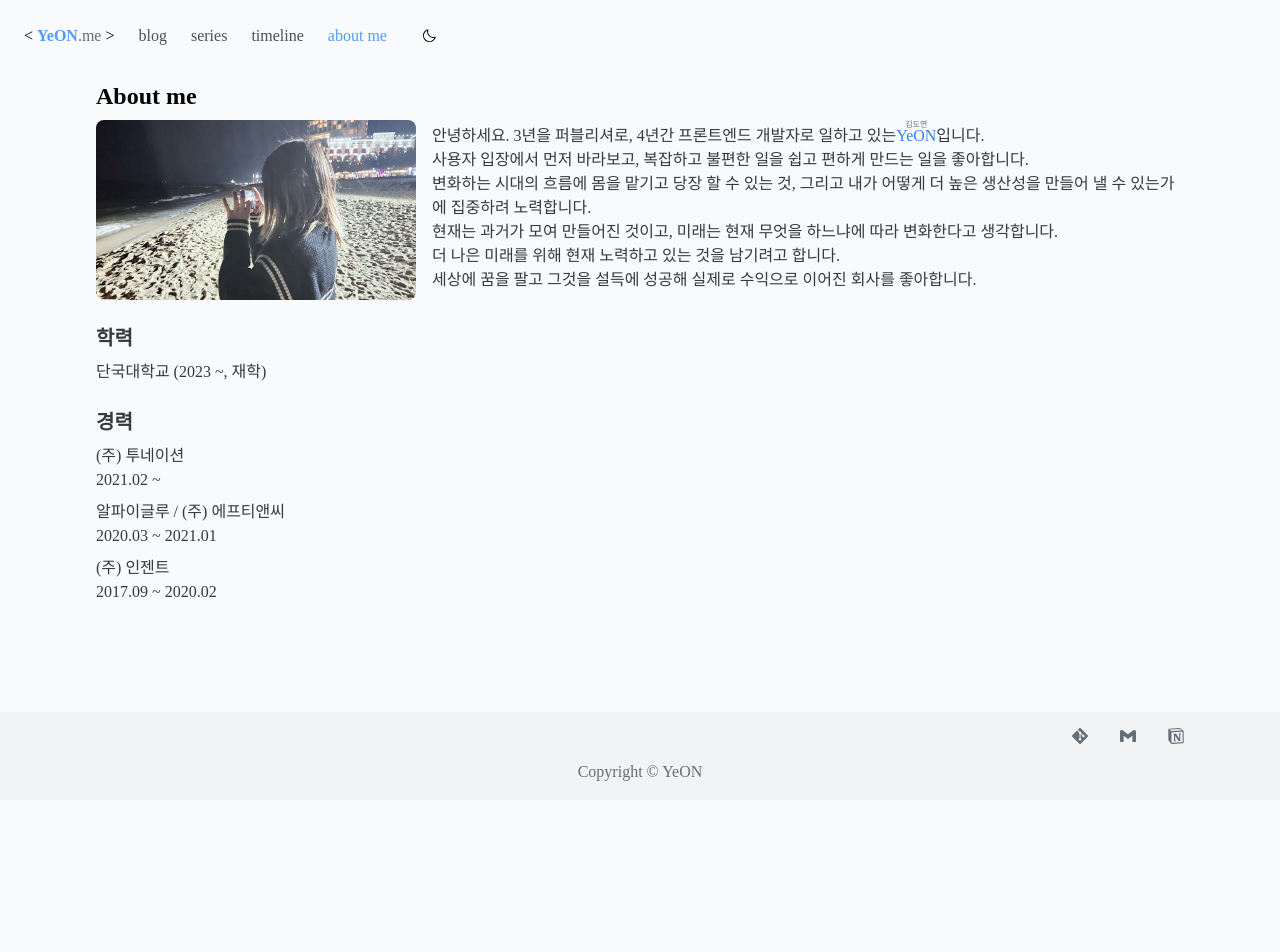
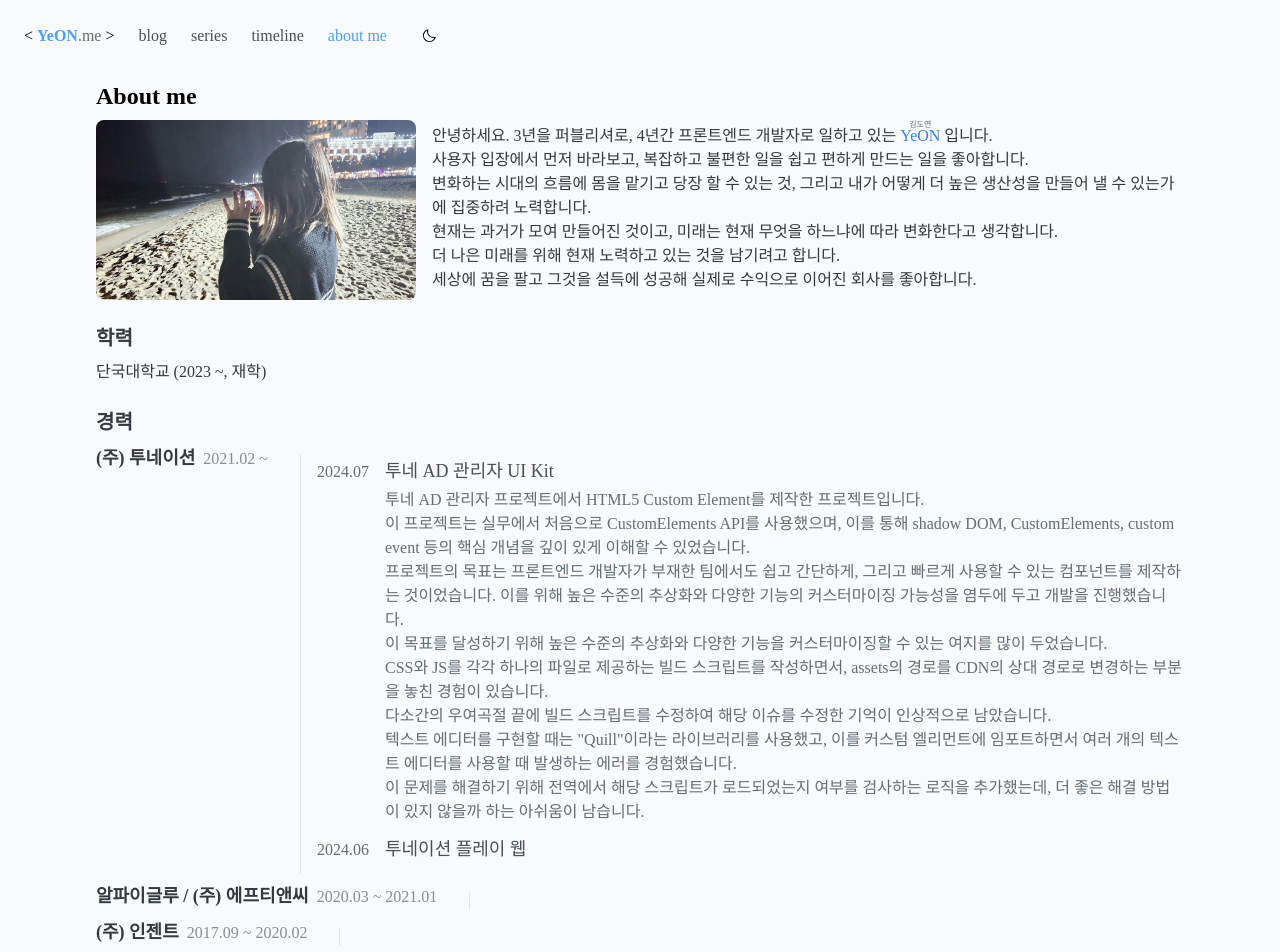
Before and after one commit to yeon990806/yeon990806.github.io, a Next.js app: page /about in a window 1280 px wide. Shown: the top 952 px of the page. Before the commit the page ends 800 px from the top, so only its background shows below. Built offline with nearby package versions, Linux system fonts and the light colour scheme; a web font is replaced by a local one.

Commit message:
feat: career 부분 수정

```diff
--- a/src/app/about/page.tsx
+++ b/src/app/about/page.tsx
@@ -1,29 +1,7 @@
 /* eslint-disable @next/next/no-img-element */
 import PageTitle from "@/components/layout/PageTitle";
-
-const YEAR = new Date().getFullYear() - 2020;
-
-const CAREER = [
-  {
-    company: '(주) 투네이션',
-    range: `2021.02 ~`,
-    experiences: [
-      {
-        title: '투네 AD 관리자 UI Kit',
-        desc: '',
-        trouble: '',
-      }
-    ]
-  },
-  {
-    company: '알파이글루 / (주) 에프티앤씨',
-    range: '2020.03 ~ 2021.01'
-  },
-  {
-    company: '(주) 인젠트',
-    range: '2017.09 ~ 2020.02'
-  }
-];
+import { CAREER_HISTORY, CAREER_YEAR } from "@/constant/career";
+import { groupedData } from "@/libs/util";
 
 const AboutPage = async () => {
 return (
@@ -35,8 +13,8 @@ return (
       <div className="grid grid-rows-1 gap-4 md:grid-cols-auto-1fr">
         <div className="min-w-[320px] overflow-hidden bg-no-repeat bg-cover bg-center rounded-lg aspect-video bg-profile"></div>
         <p className="leading-relax text-light-gray800 dark:text-dark-gray800">
-          안녕하세요. {YEAR - 1}년을 퍼블리셔로, {YEAR}년간 프론트엔드 개발자로 일하고 있는
-            <ruby className="text-light-blue500 dark:text-dark-blue500">
+          안녕하세요. {CAREER_YEAR - 1}년을 퍼블리셔로, {CAREER_YEAR}년간 프론트엔드 개발자로 일하고 있는
+            <ruby className="px-1 text-light-blue500 dark:text-dark-blue500">
               YeON
               <rt className="text-light-gray600 dark:text-dark-gray600">
                 김도연
@@ -65,15 +43,31 @@ return (
           경력
         </h6>
         <ul className="grid gap-2 mt-2">
-          { CAREER.map((item, idx) => (
-            <li key={idx}>
-              <div>
-                <h6>
+          { CAREER_HISTORY.map((item, idx) => (
+            <li key={idx} className="grid md:gap-8 md:grid-cols-auto-1fr">
+              <div className="inline-flex items-baseline gap-2">
+                <h6 className="text-lg font-semibold text-light-gray800 dark:text-dark-gray800">
                   {item.company}
                 </h6>
-                <div>
+                <div className="text-md text-light-gray500 dark:text-dark-gray500">
                   {item.range}
                 </div>
+              </div>
+              <div className="grid gap-4 pl-4 mt-2.5 border-l py-2">
+                {item.experiences.sort((a, b) => Number(b) - Number(a)).map((exp, idx) => (
+                  <div
+                    key={`${item.company}-exp-${idx}`}
+                    className="grid items-baseline gap-4 grid-cols-auto-1fr"
+                  >
+                    <div className="leading-none text-md text-semibold text-light-gray600 dark:text-dark-gray600">{exp.date}</div>
+                    <div className="grid gap-2">
+                      <div className="text-lg leading-none text-bold text-light-gray700 dark:text-dark-gray700">{exp.title}</div>
+                      <p className="whitespace-pre-wrap text-bold text-light-gray600 dark:text-dark-gray600 leading-relax">
+                        {exp.desc}
+                      </p>
+                    </div>
+                  </div>
+                ))}
               </div>
             </li>
           )) }
--- /dev/null
+++ b/src/constant/career.ts
@@ -0,0 +1,39 @@
+import { CareerHistoryType } from "@/libs/types";
+
+export const CAREER_YEAR = new Date().getFullYear() - 2020;
+
+export const CAREER_HISTORY: CareerHistoryType[] = [
+  {
+    company: '(주) 투네이션',
+    range: `2021.02 ~`,
+    experiences: [
+      {
+        title: '투네 AD 관리자 UI Kit',
+        date: '2024.07',
+        desc: `투네 AD 관리자 프로젝트에서 HTML5 Custom Element를 제작한 프로젝트입니다.
+이 프로젝트는 실무에서 처음으로 CustomElements API를 사용했으며, 이를 통해 shadow DOM, CustomElements, custom event 등의 핵심 개념을 깊이 있게 이해할 수 있었습니다.
+프로젝트의 목표는 프론트엔드 개발자가 부재한 팀에서도 쉽고 간단하게, 그리고 빠르게 사용할 수 있는 컴포넌트를 제작하는 것이었습니다. 이를 위해 높은 수준의 추상화와 다양한 기능의 커스터마이징 가능성을 염두에 두고 개발을 진행했습니다.
+이 목표를 달성하기 위해 높은 수준의 추상화와 다양한 기능을 커스터마이징할 수 있는 여지를 많이 두었습니다.
+CSS와 JS를 각각 하나의 파일로 제공하는 빌드 스크립트를 작성하면서, assets의 경로를 CDN의 상대 경로로 변경하는 부분을 놓친 경험이 있습니다.
+다소간의 우여곡절 끝에 빌드 스크립트를 수정하여 해당 이슈를 수정한 기억이 인상적으로 남았습니다.
+텍스트 에디터를 구현할 때는 "Quill"이라는 라이브러리를 사용했고, 이를 커스텀 엘리먼트에 임포트하면서 여러 개의 텍스트 에디터를 사용할 때 발생하는 에러를 경험했습니다.
+이 문제를 해결하기 위해 전역에서 해당 스크립트가 로드되었는지 여부를 검사하는 로직을 추가했는데, 더 좋은 해결 방법이 있지 않을까 하는 아쉬움이 남습니다.`
+      },
+      {
+        title: '투네이션 플레이 웹',
+        date: '2024.06',
+        desc: ''
+      }
+    ]
+  },
+  {
+    company: '알파이글루 / (주) 에프티앤씨',
+    range: '2020.03 ~ 2021.01',
+    experiences: []
+  },
+  {
+    company: '(주) 인젠트',
+    range: '2017.09 ~ 2020.02',
+    experiences: []
+  }
+];
--- a/src/libs/util.ts
+++ b/src/libs/util.ts
@@ -4,3 +4,12 @@ import { twMerge } from 'tailwind-merge';
 export function cn(...inputs: ClassValue[]) {
   return twMerge(clsx(inputs));
 }
+
+export const groupedData = (data: any[]) => data.reduce((acc, item) => {
+  const year = item.date.split('.')[0];
+  if (!acc[year]) {
+    acc[year] = [];
+  }
+  acc[year].push(item);
+  return acc;
+}, {});
```
Also changed, not shown: src/libs/types.ts (+13 -0 lines).
